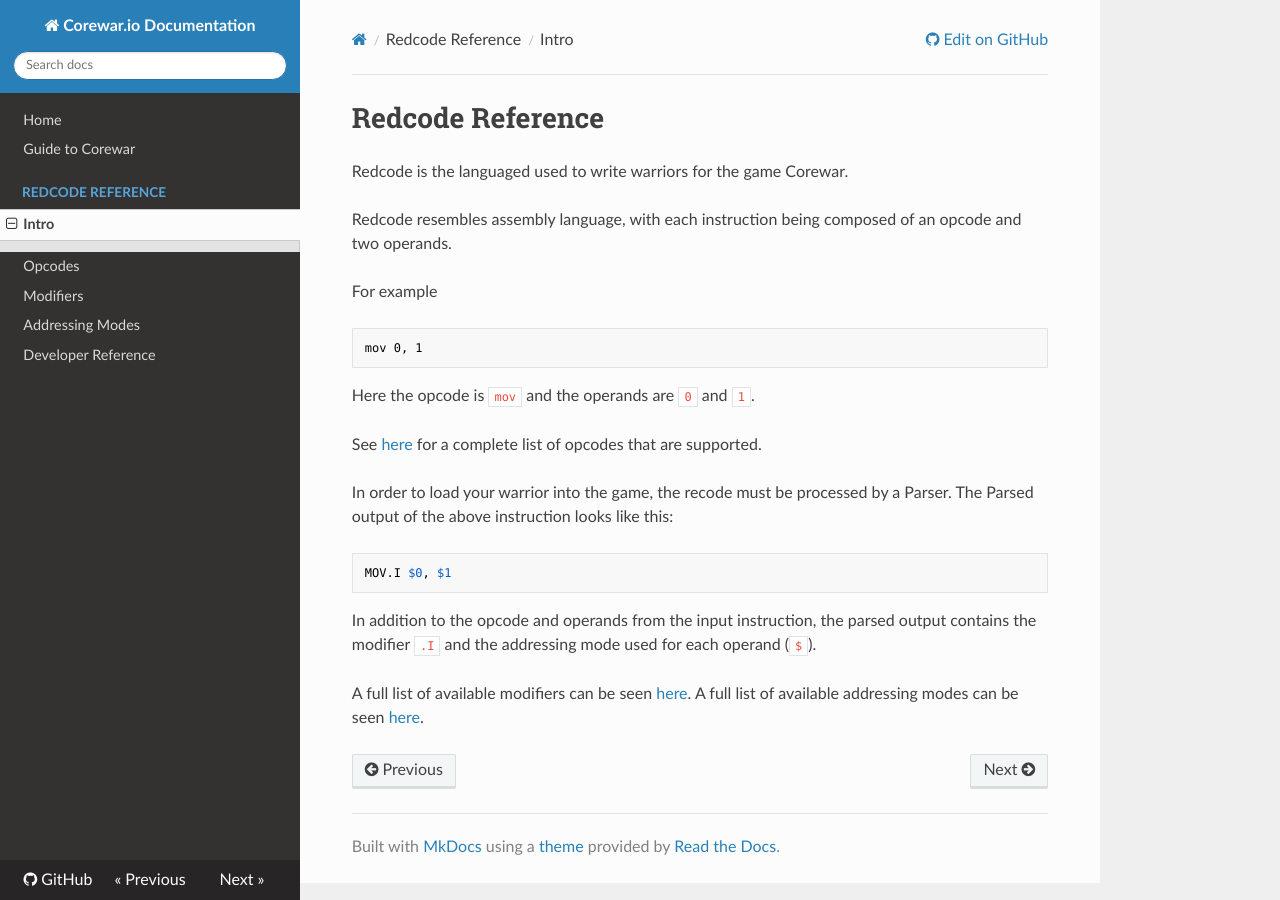
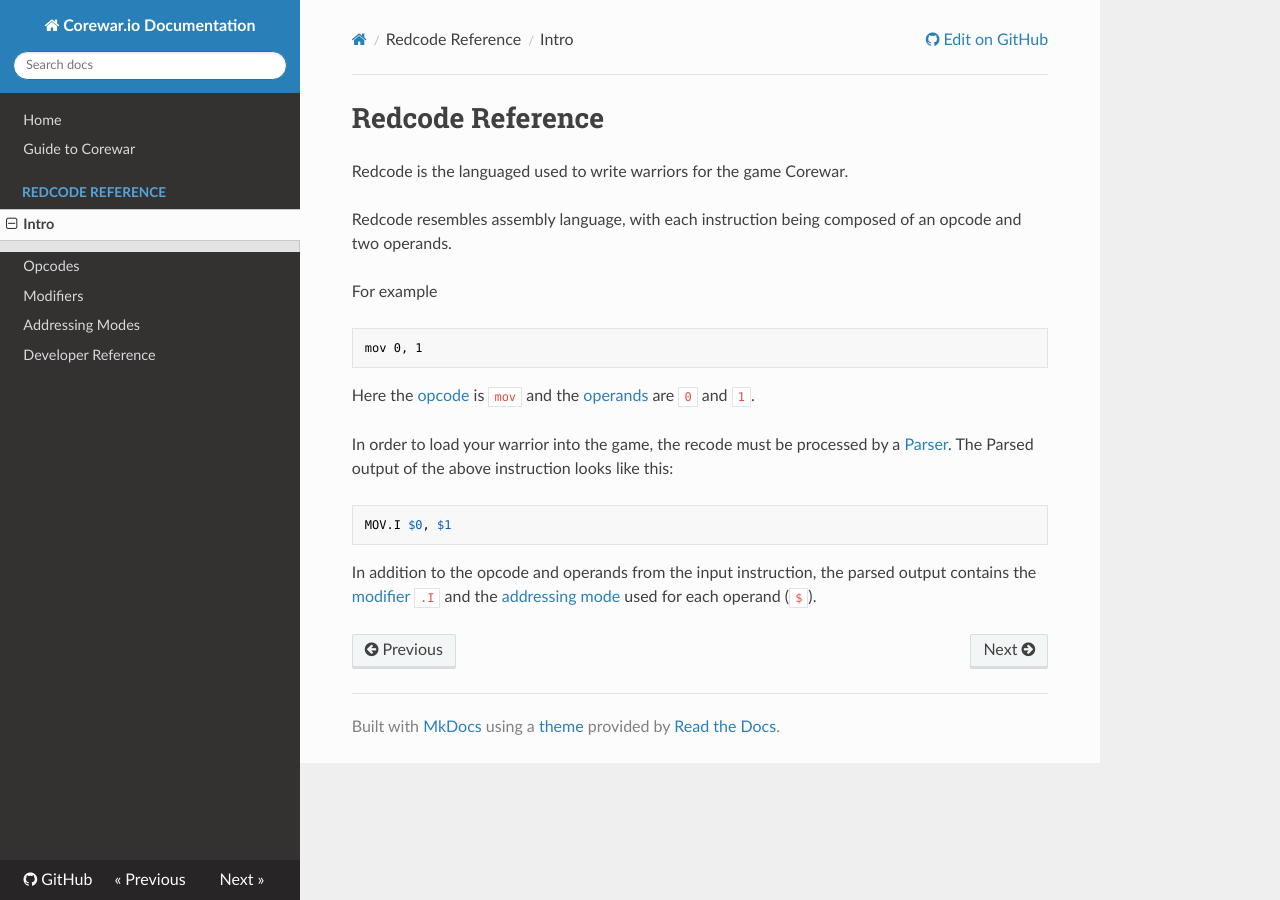
Before and after one commit to corewar/corewar.io, an MkDocs documentation site: the page built from docs/redcode/index.md, in a window 1280 px wide. Built offline with MkDocs 1.6.1, drawn with Linux system fonts in a browser that asks for light colours; nearby versions of some CDN libraries; old or Windows-style settings are respelled for this version of MkDocs.

Commit message:
Introduce operand and parser pages

````diff
--- a/docs/redcode/index.md
+++ b/docs/redcode/index.md
@@ -11,19 +11,14 @@ For example
 mov 0, 1
 ```
 
-Here the opcode is `mov` and the operands are `0` and `1`.
+Here the [opcode](opcodes) is `mov` and the [operands](operands) are `0` and `1`.
 
-See [here](opcodes) for a complete list of opcodes that are supported.
-
-In order to load your warrior into the game, the recode must be processed by a Parser. The Parsed output of the above instruction looks like this:
+In order to load your warrior into the game, the recode must be processed by a [Parser](parser). The Parsed output of the above instruction looks like this:
 
 ```
 MOV.I $0, $1
 ```
 
-In addition to the opcode and operands from the input instruction, the parsed output contains the modifier `.I` and the addressing mode used for each operand (`$`).
-
-A full list of available modifiers can be seen [here](modifiers).
-A full list of available addressing modes can be seen [here](addressing_modes).
+In addition to the opcode and operands from the input instruction, the parsed output contains the [modifier](modifiers) `.I` and the [addressing mode](addressing_modes) used for each operand (`$`).
 
 ##
````
Also changed, not shown: docs/redcode/opcodes.md (+2 -0 lines), docs/redcode/operands.md (added, +1 -0 lines), docs/redcode/parser.md (added, +1 -0 lines).
